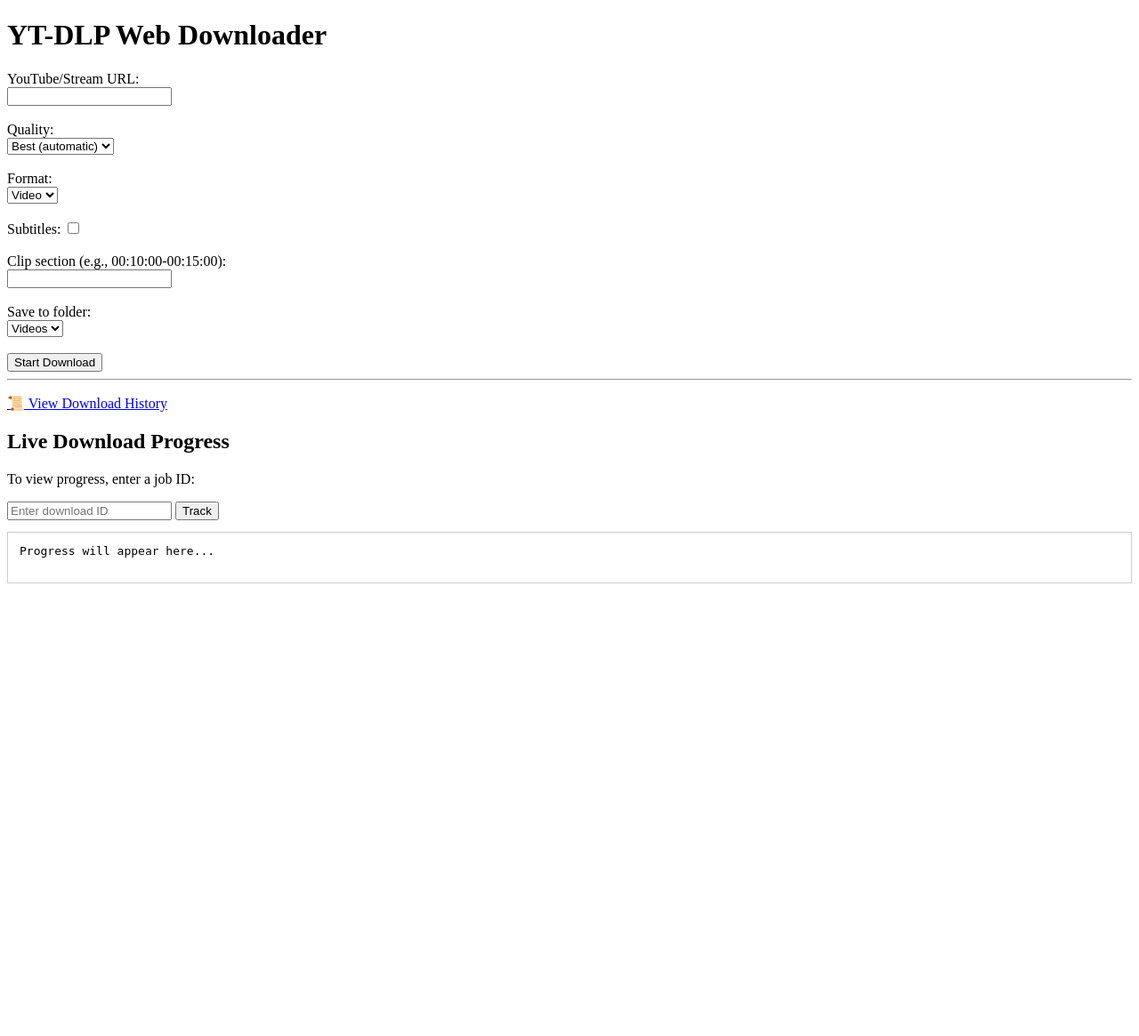
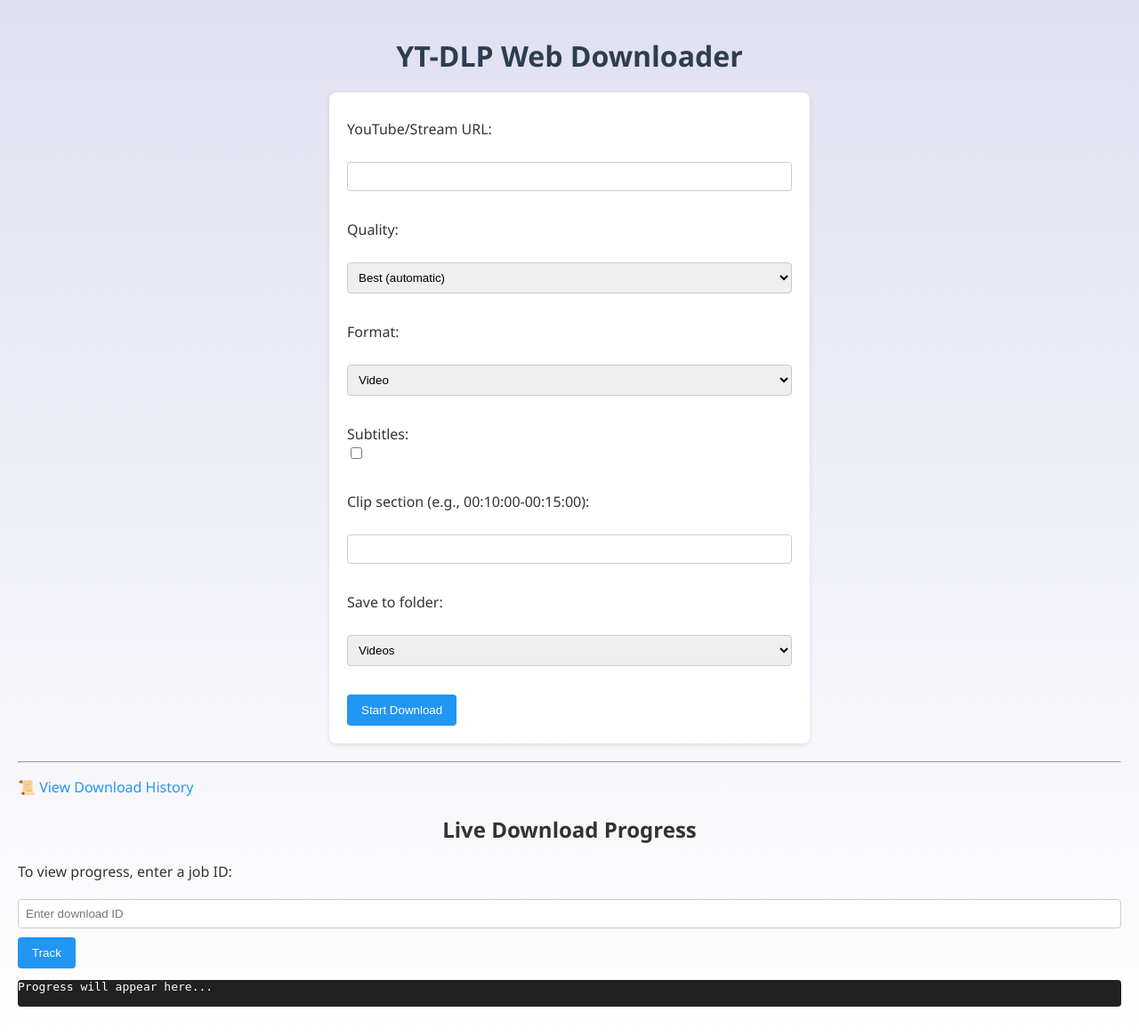
Before and after one commit to mrpitonista/WatchUp, a Flask app: page /yt in a window 1280 px wide. Shown: the whole page at 89% size. Before the commit the page ends 656 px from the top, so only its background shows below. Run offline with Flask 3, Linux system fonts and the light colour scheme; parts of the project's set-up code (start-up, migrations or seed data) failed here and were passed over.

Commit message:
Add modern styling to main /yt page

```diff
--- /dev/null
+++ b/static/style.css
@@ -0,0 +1,77 @@
+body {
+    font-family: "Segoe UI", Tahoma, Geneva, Verdana, sans-serif;
+    background: linear-gradient(to bottom, #e0e0f0, #ffffff);
+    color: #333;
+    margin: 0;
+    padding: 20px;
+}
+
+h1 {
+    text-align: center;
+    color: #2c3e50;
+    margin-bottom: 20px;
+}
+
+form {
+    background: #fff;
+    padding: 20px;
+    max-width: 500px;
+    margin: 0 auto 20px;
+    border-radius: 8px;
+    box-shadow: 0 2px 5px rgba(0,0,0,0.1);
+}
+
+label {
+    margin-top: 10px;
+    display: block;
+}
+
+input[type="text"], select {
+    width: 100%;
+    padding: 8px;
+    margin-top: 4px;
+    border: 1px solid #ccc;
+    border-radius: 4px;
+    box-sizing: border-box;
+}
+
+button {
+    background: #2196F3;
+    color: #fff;
+    border: none;
+    padding: 10px 16px;
+    margin-top: 10px;
+    border-radius: 4px;
+    cursor: pointer;
+}
+
+button:hover {
+    background: #1976D2;
+}
+
+.flash-success {
+    color: #2e7d32;
+}
+
+.flash-danger {
+    color: #d32f2f;
+}
+
+#progress-log {
+    background: #212121;
+    color: #fff;
+    border-radius: 4px;
+}
+
+h2 {
+    text-align: center;
+}
+
+a {
+    color: #2196F3;
+    text-decoration: none;
+}
+
+a:hover {
+    text-decoration: underline;
+}
--- a/templates/yt/index.html
+++ b/templates/yt/index.html
@@ -2,13 +2,14 @@
 <html>
 <head>
   <title>YT-DLP Web Downloader</title>
+  <link rel="stylesheet" href="{{ url_for('yt.static', filename='style.css') }}">
 </head>
 <body>
   <h1>YT-DLP Web Downloader</h1>
 
   {% with messages = get_flashed_messages(with_categories=true) %}
     {% for category, message in messages %}
-      <p><strong>{{ category }}:</strong> {{ message }}</p>
+      <p class="flash-{{ category }}">{{ message }}</p>
     {% endfor %}
   {% endwith %}
 
@@ -59,7 +60,7 @@
   <input type="text" id="progress-uid" placeholder="Enter download ID">
   <button onclick="startTracking()">Track</button>
 
-  <pre id="progress-log" style="border:1px solid #ccc; padding:1em; max-height:300px; overflow-y:auto;">
+  <pre id="progress-log">
 Progress will appear here...
   </pre>
   <script>
```
